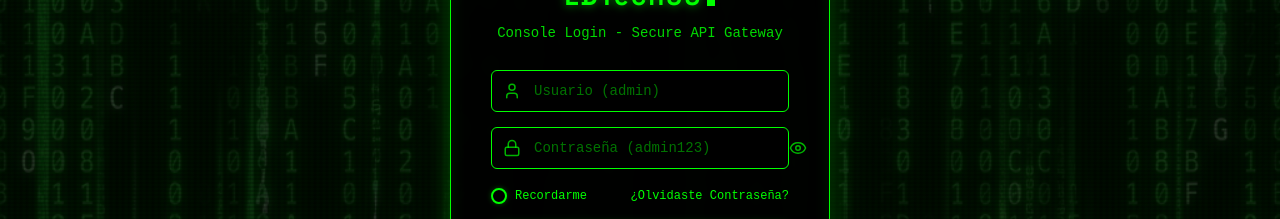
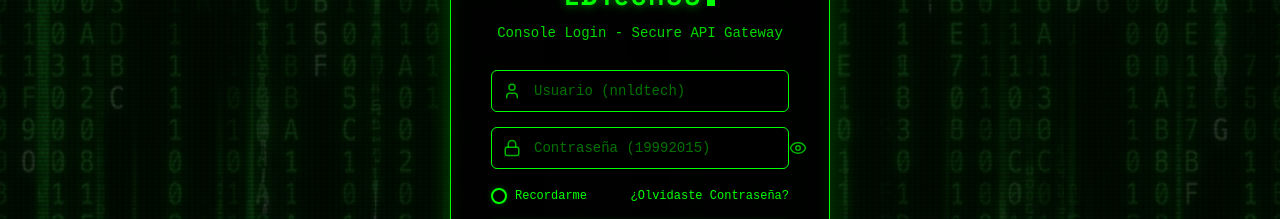
Before and after one commit to danielherrera99/LDTECH99-busqueda, a React (Vite) app: page / in a window 1280 px wide. Shown: the part 256-475 px from the top of the page. Built offline with nearby package versions, Linux system fonts and the light colour scheme.

Commit message:
chore: change default authentication credentials to nnldtech / 19992015

```diff
--- a/src/App.jsx
+++ b/src/App.jsx
@@ -844,11 +844,11 @@ function App() {
     setSuccess('');
 
     if (!username.trim()) {
-      setError('Por favor, ingresa tu usuario (admin).');
+      setError('Por favor, ingresa tu usuario (nnldtech).');
       return;
     }
     if (!password) {
-      setError('Por favor, ingresa tu contraseña (admin123).');
+      setError('Por favor, ingresa tu contraseña (19992015).');
       return;
     }
 
@@ -973,7 +973,7 @@ function App() {
               <input
                 type="text"
                 className="input-field"
-                placeholder="Usuario (admin)"
+                placeholder="Usuario (nnldtech)"
                 value={username}
                 onChange={(e) => setUsername(e.target.value)}
                 disabled={loading}
@@ -986,7 +986,7 @@ function App() {
               <input
                 type={showPassword ? "text" : "password"}
                 className="input-field password-input"
-                placeholder="Contraseña (admin123)"
+                placeholder="Contraseña (19992015)"
                 value={password}
                 onChange={(e) => setPassword(e.target.value)}
                 disabled={loading}
@@ -1016,7 +1016,7 @@ function App() {
               </label>
               <a href="#" onClick={(e) => {
                 e.preventDefault();
-                alert('Pista: El usuario por defecto de desarrollo es "admin" y la contraseña es "admin123".');
+                alert('Pista: El usuario por defecto de desarrollo es "nnldtech" y la contraseña es "19992015".');
               }}>¿Olvidaste Contraseña?</a>
             </div>
 
--- a/src/services/api.js
+++ b/src/services/api.js
@@ -629,7 +629,7 @@ export const reniecService_legacy = reniecService;
 export const authService = {
   login: async (username, password) => {
     await sleep(1500);
-    if (username.trim().toLowerCase() === 'admin' && password === 'admin123') {
+    if (username.trim().toLowerCase() === 'nnldtech' && password === '19992015') {
       const mockUser = { id: 'usr_ldtech99', username: 'Luis Daniel Herrera', email: 'luis.daniel@ldtech99.com', role: 'Director Técnico / Principal Developer', avatar: 'https://images.unsplash.com/photo-1535713875002-d1d0cf377fde?auto=format&fit=crop&w=150&h=150&q=80', token: 'ey.ldtech99.jwt.token.simulation' };
       localStorage.setItem('ldtech_token', mockUser.token);
       localStorage.setItem('ldtech_user', JSON.stringify(mockUser));
```
